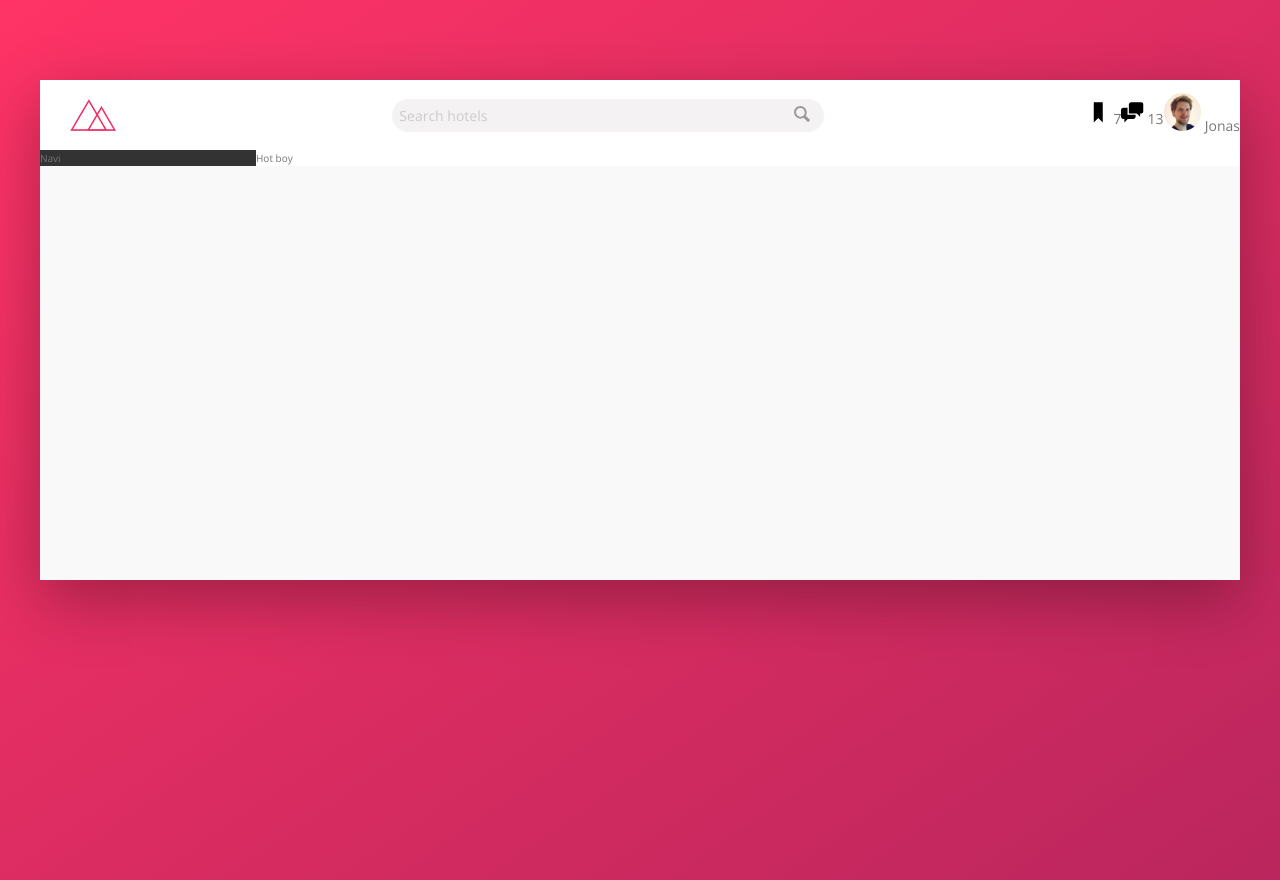
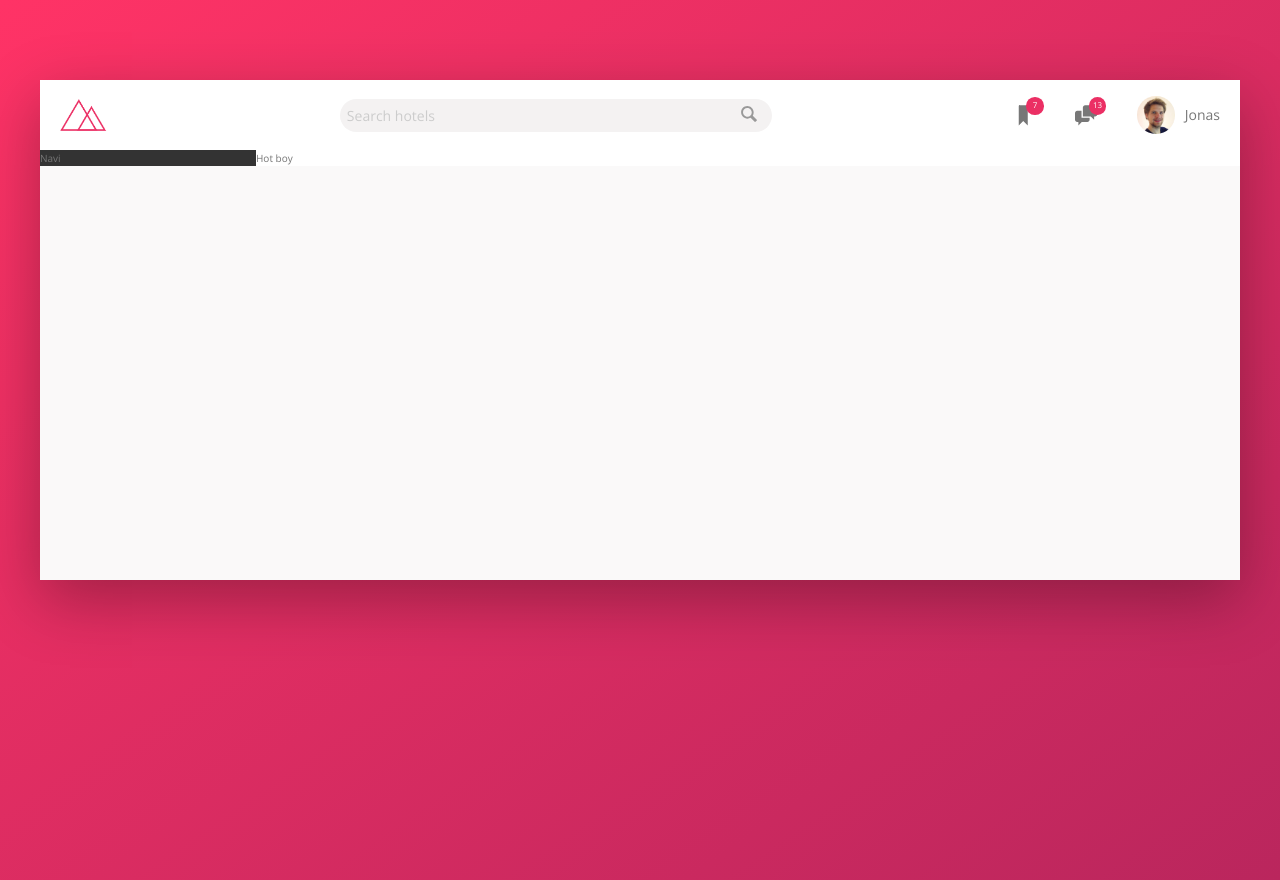
Before and after one commit to Ogaga01/Advanced-CSS-SASS-Course, a website: page Trillo/starter/index.html in a window 1280 px wide. Drawn offline with nearby package versions, Linux system fonts and the light colour scheme.

Commit message:
Complete user nav section

```diff
--- a/Trillo/starter/sass/_components.scss
+++ b/Trillo/starter/sass/_components.scss
@@ -2,7 +2,7 @@
 /// LOGO
 .logo {
     height: 3.25rem;
-    margin-left: 3rem;
+    margin-left: 2rem;
 }
 
 ////////////////////////////////////////
@@ -63,34 +63,48 @@
 .user-nav {
     display: flex;
     align-items: center;
+    align-self: stretch;
 
     & > * {
+        padding: 0 2rem;
+        cursor: pointer;
+        height: 100%;
+        display: flex;
+        align-items: center;
+    }
 
+    & > *:hover {
+        background-color: var(--color-grey-light-2);
     }
 
     &__icon-box {
-
+        position: relative;
     }
 
     &__icon {
         height: 2.25rem;
         width: 2.25rem;
+        fill: var(--color-grey-dark-2);
     }
 
     &__notification {
-
-    }
-
-    &__user {
-
+        font-size: .8rem;
+        height: 1.75rem;
+        width: 1.75rem;
+        background-color: var(--color-primary);
+        color: #fff;
+        border-radius: 50%;
+        position: absolute;
+        display: flex;
+        justify-content: center;
+        align-items: center;
+        top: 1.7rem;
+        right: 1.1rem;
     }
 
     &__user-photo {
         height: 3.75rem;
         border-radius: 50%;
-    }
-
-    &__user-name {
-
+        margin-right: 1rem;
     }
 }
```
Also changed, not shown: Trillo/starter/css/style.css.
